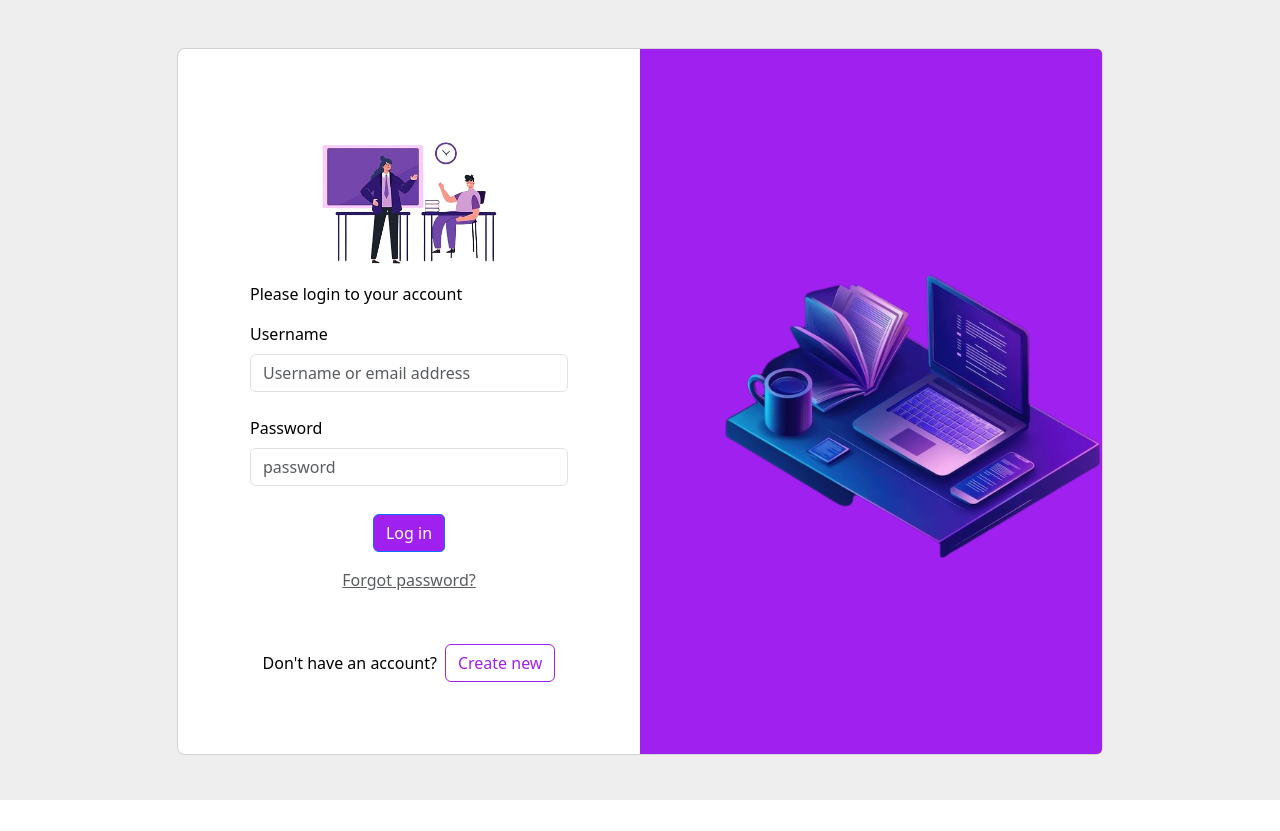
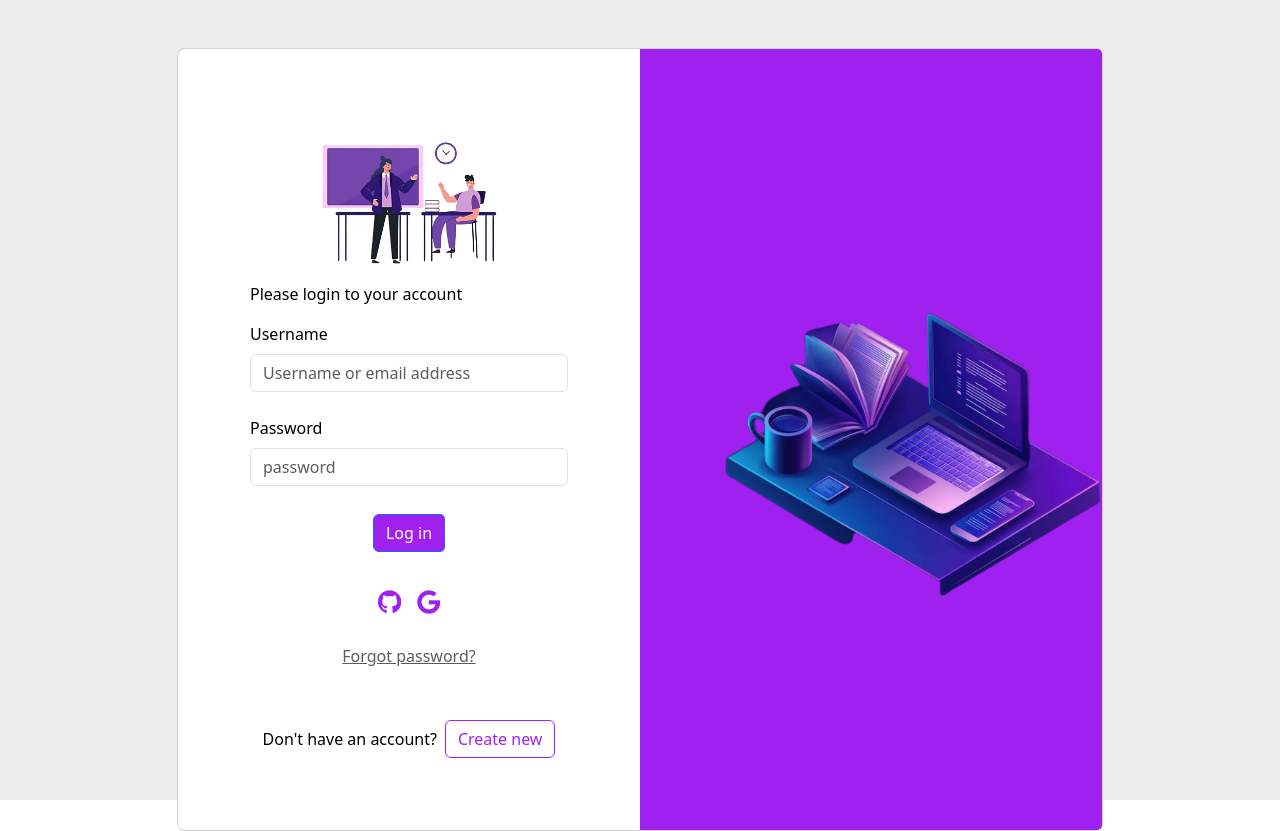
Before and after one commit to ArfaouiBadi/Alamni-Frontend, an Angular app: page /login in a window 1280 px wide. Before the commit the page ends 800 px from the top, so only its background shows below. Built offline with nearby package versions, Linux system fonts and the light colour scheme.

Commit message:
github and google icons done

```diff
--- a/src/app/auth/login/login.component.html
+++ b/src/app/auth/login/login.component.html
@@ -28,10 +28,23 @@
                     </div>
 
                     <div class="text-center pt-1 mb-5 pb-1">
-                      <button data-mdb-button-init data-mdb-ripple-init class="btn btn-primary btn-block fa-lg gradient-custom-2 mb-3" type="button">Log
-                        in</button>
-                        <br>
+                      <button data-mdb-button-init data-mdb-ripple-init class="btn btn-primary btn-block fa-lg gradient-custom-2 mb-3" type="button">
+                        Log in
+                      </button>
+                      <div class="mt-3">
+                        <a href="#!" class="me-3 text-purple" style="font-size: 1.5rem;">
+                          <i class="fab fa-github" style="color:#A020F0;"></i>
+                        </a>
+                        <a href="#!" class="text-purple" style="font-size: 1.5rem;">
+                          <i class="fab fa-google" style="color:#A020F0;" ></i>
+                        </a>
+                      </div>
+
+                      <br>
                       <a class="text-muted" href="#!">Forgot password?</a>
+
+                      <!-- Icons Section -->
+
                     </div>
 
                     <div class="d-flex align-items-center justify-content-center pb-4">
--- a/src/index.html
+++ b/src/index.html
@@ -1,6 +1,8 @@
 <!doctype html>
 <html lang="en">
 <head>
+  <link href="https://cdnjs.cloudflare.com/ajax/libs/font-awesome/5.15.4/css/all.min.css" rel="stylesheet">
+
   <meta charset="utf-8">
   <title>AlamaniFrontend</title>
   <base href="/">
```
